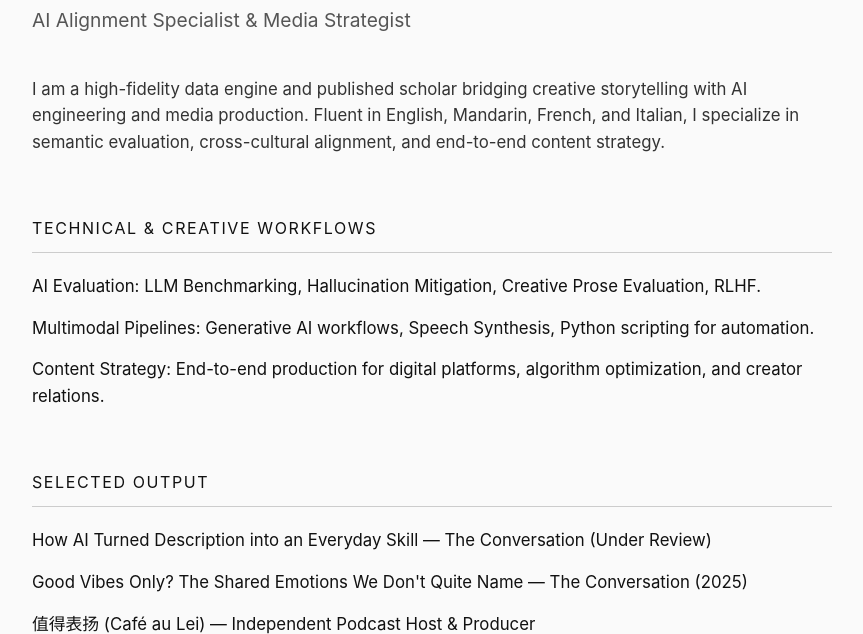
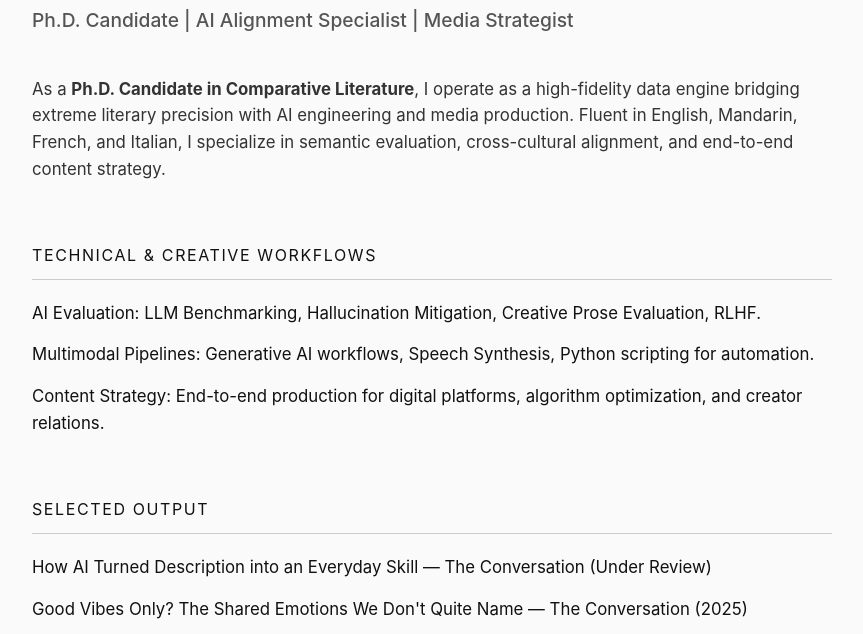
Before and after one commit to dondraperdaddy/dondraperdaddy.github.io, a plain HTML site: page index.html in a window 1280 px wide. Shown: the part 174-808 px from the top of the page, without its empty margins (208-1071 px from the left). Drawn offline with Linux system fonts and the light colour scheme.

Commit message:
Update index.html

```diff
--- a/index.html
+++ b/index.html
@@ -34,6 +34,7 @@
             font-size: 1.2rem;
             color: #555;
             margin-bottom: 40px;
+            font-weight: 500;
         }
         a {
             color: #111;
@@ -66,11 +67,11 @@
 <body>
     <header>
         <h1>Lei Yu</h1>
-        <div class="subtitle">AI Alignment Specialist & Media Strategist</div>
+        <div class="subtitle">Ph.D. Candidate | AI Alignment Specialist | Media Strategist</div>
     </header>
 
     <section>
-        <p>I am a high-fidelity data engine and published scholar bridging creative storytelling with AI engineering and media production. Fluent in English, Mandarin, French, and Italian, I specialize in semantic evaluation, cross-cultural alignment, and end-to-end content strategy.</p>
+        <p>As a <strong>Ph.D. Candidate in Comparative Literature</strong>, I operate as a high-fidelity data engine bridging extreme literary precision with AI engineering and media production. Fluent in English, Mandarin, French, and Italian, I specialize in semantic evaluation, cross-cultural alignment, and end-to-end content strategy.</p>
     </section>
 
     <section>
```
